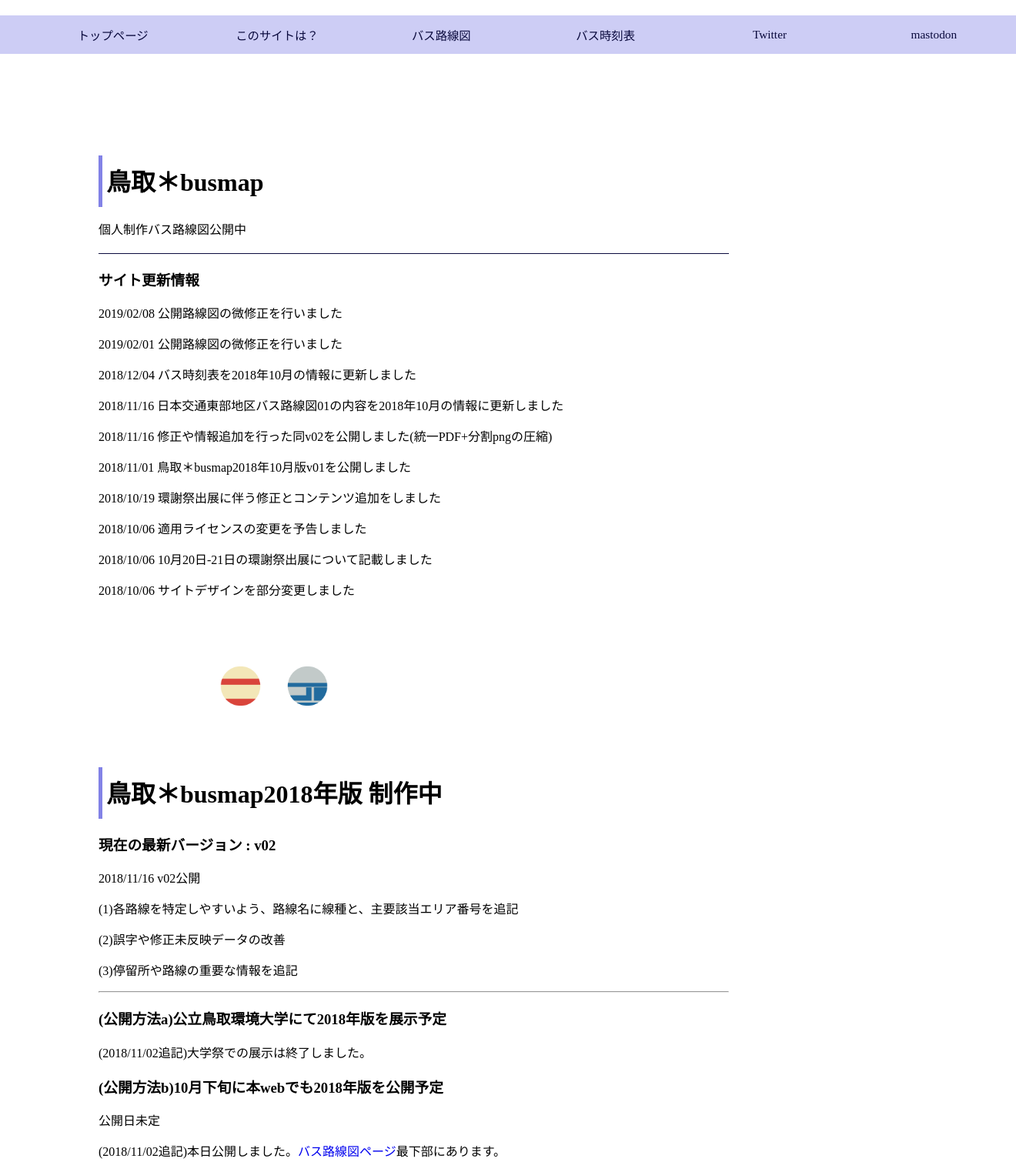
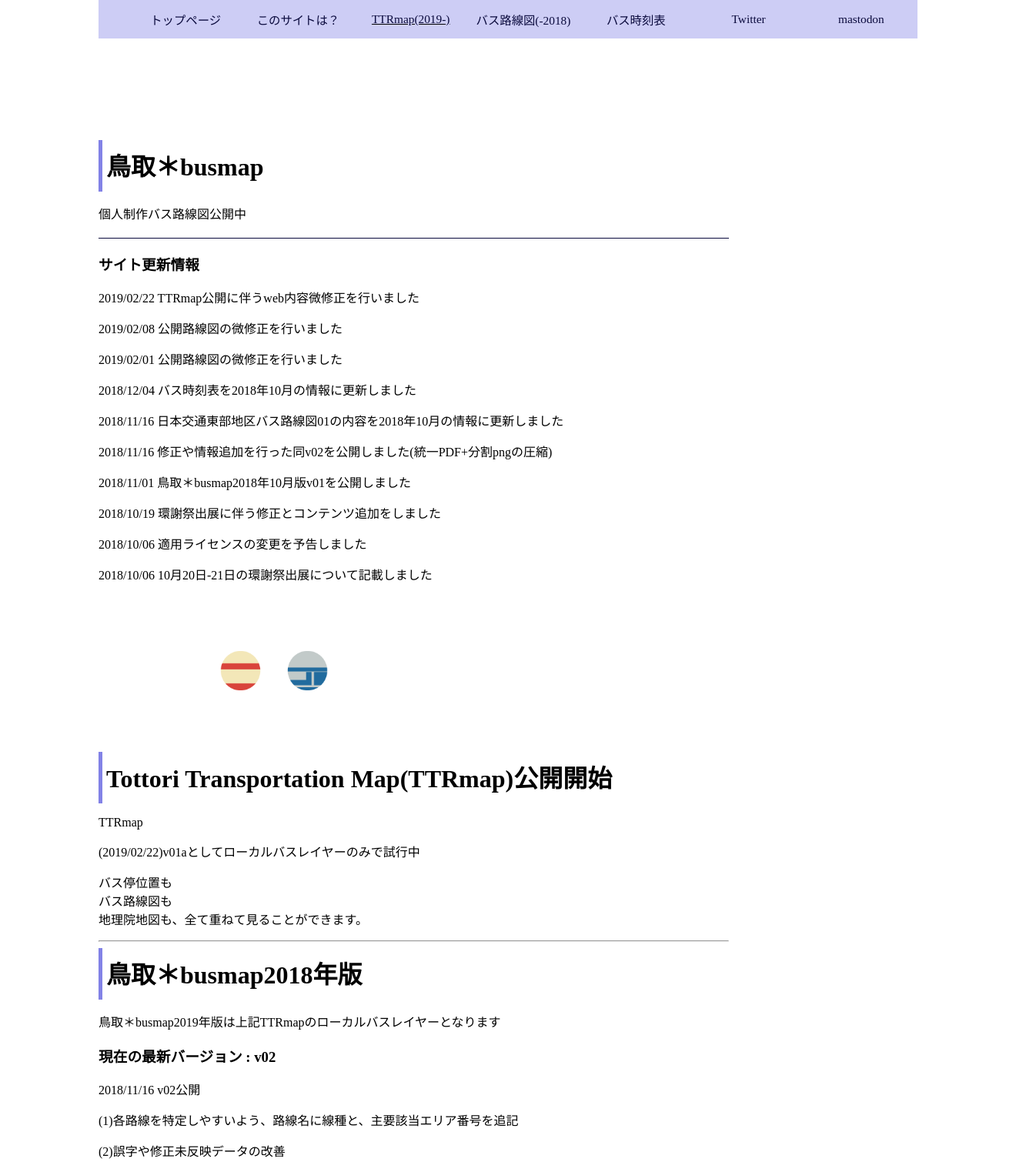
Before and after one commit to kotodu/tottori, a plain HTML site: page index.html in a window 1280 px wide. Shown: the top 1510 px of the page at 77% size, 1320 px wide, since content can reach past the window. Drawn offline with Linux system fonts and the light colour scheme.

Commit message:
祝！ttrmap公開

```diff
--- a/cont/add20181006.css
+++ b/cont/add20181006.css
@@ -38,10 +38,12 @@ ul.nav a:active {
     height: 50px;
     display: grid;
     text-align: center;
-    margin: 20px 0px 20px 0px;
-    grid-template-columns: 1fr 1fr 1fr 1fr 1fr 1fr;
+    /* margin: 10vw 0 10vw 0; */
+    margin-left: 10vw;
+    margin-top: 0;
+    grid-template-columns: 1fr 1fr 1fr 1fr 1fr 1fr 1fr;
     /* これは縦にいくつ区切り線を入れるか */
-    width: 100%;
+    width: 80vw;
 }
 
 ul.nav li{
@@ -64,25 +66,31 @@ ul.nav li{
     grid-row:1/1;
 }
 
-#n3{
+#nn{
     /* width:100px; */
     grid-column: 3/4;
     grid-row:1/1;
 }
-#n4{
+
+#n3{
     /* width:100px; */
     grid-column: 4/5;
     grid-row:1/1;
 }
+#n4{
+    /* width:100px; */
+    grid-column: 5/6;
+    grid-row:1/1;
+}
 #n5{
     /* width:100px; */
-    grid-column: 5/6;
+    grid-column: 6/7;
     grid-row:1/1;
 }
 
 #n6{
     /* width:100px; */
-    grid-column: 6/7;
+    grid-column: 7/8;
     grid-row:1/1;
 }
 
--- a/cont/let.js
+++ b/cont/let.js
@@ -18,7 +18,8 @@ logweb = [
     ['2018/11/16','日本交通東部地区バス路線図01の内容を2018年10月の情報に更新しました'],
     ['2018/12/04','バス時刻表を2018年10月の情報に更新しました'],
     ['2019/02/01','公開路線図の微修正を行いました'],
-    ['2019/02/08','公開路線図の微修正を行いました']
+    ['2019/02/08','公開路線図の微修正を行いました'],
+    ['2019/02/22','TTRmap公開に伴うweb内容微修正を行いました']
 ];
 
 let lastTTbusmap = [];
--- a/index.html
+++ b/index.html
@@ -15,7 +15,8 @@
 	<ul class="nav">
 	<li id="n1"><a href="index.html">トップページ</a></li>
 	<li id="n2"><a href="about.html">このサイトは？</a></li>
-	<li id="n3"><a href="busroutemap.html">バス路線図</a></li>
+	<li id="nn"><span style="text-decoration: underline;"><a href="https://busroutemap.github.io/ttrmap">TTRmap(2019-)</a></span></li>
+	<li id="n3"><a href="busroutemap.html">バス路線図(-2018)</a></li>
 	<li id="n4"><a href="timetable.html">バス時刻表</a></li>
 	<li id="n5"><a href="https://twitter.com/busroutemap">Twitter</a></li>
 	<li id="n6"><a href="https://mstdn.sanin.link/@busroutemap">mastodon</a></li>
@@ -27,7 +28,6 @@
 			<h1>鳥取＊busmap</h1>
 			<p>個人制作バス路線図公開中</p>
 		</div>
-		<!-- <p>初めてこのウェブサイトへ訪問された方は、<a href="about.html">こちら</a>をお読みください。</p> -->
 		<h3>サイト更新情報</h3>
 		<!-- 時間がないので暫定版、後日templateタグ勉強しておくこと -->
 		<p id="i1"></p>
@@ -59,8 +59,16 @@
 		</noscript>
 		<img class="cimg" src="cont/nh_index.png" width=25% height=25% alt="topimage" title="topimage">
 		<div class="heading">
-		<h1>鳥取＊busmap2018年版 制作中</h1>
-		<h3>現在の最新バージョン : v02</h3>
+			<h1>Tottori Transportation Map(TTRmap)公開開始</h1>
+			<p><a hfer="https://busroutemap.github.io/ttrmap">TTRmap</a></p>
+			<p>(2019/02/22)v01aとしてローカルバスレイヤーのみで試行中</p>
+			<p>バス停位置も<br>
+				バス路線図も<br>
+				地理院地図も、全て重ねて見ることができます。</p>
+			<hr>
+			<h1>鳥取＊busmap2018年版</h1>
+			<p>鳥取＊busmap2019年版は上記TTRmapのローカルバスレイヤーとなります</p>
+			<h3>現在の最新バージョン : v02</h3>
 		<p id="TT1"></p>
 		<p id="TT2"></p>
 		<p id="TT3"></p>
@@ -72,20 +80,7 @@
 			};
 		</script>
 		<hr>
-		<h3>(公開方法a)公立鳥取環境大学にて2018年版を展示予定</h3>
-		<p>(2018/11/02追記)大学祭での展示は終了しました。</p>
-		<!-- <ul>
-		<li>[日付]2018年10月20日,21日(土曜,日曜)</li>
-		<li>[場所]公立鳥取環境大学　メディアセンター(図書館)前の廊下</li>
-		<li>[時刻]両日とも、環謝祭(大学祭)開催時間中、常時</li>
-		<li>[名義]大学祭展示企画"鳥取＊busmap</li>
-		<li>[詳細]JR鳥取駅南口から臨時シャトルバスで約20分</li>
-		<li>[注意]制作者本人は展示エリアに常駐していません</li>
-		<li>※時間帯によっては皆様からご意見を賜る可能性があります</li>
-		</ul> -->
-		<h3>(公開方法b)10月下旬に本webでも2018年版を公開予定</h3>
-		<p>公開日未定</p>
-		<p>(2018/11/02追記)本日公開しました。<a href="busroutemap.html">バス路線図ページ</a>最下部にあります。</p>
+		<a href="busroutemap.html">バス路線図ページ</a>最下部にあります。</p>
 		<br>
 		<h3>2018年版での内容変更点</h3>
 		<ul>
@@ -93,10 +88,8 @@
 			<li>印刷すると道路地図風に持ち運べるようデザイン変更</li>
 			<li>"片側にポールがない両方向乗降バス停"を実態調査し全域で反映(一部を除く)</li>
 		</ul>
-		<h3>今後の新規公開や修正からはCreative Commons BY 4.0へ予定</h3>
 		<br>
 		<p>連絡は@busroutemapまで(mstdn.sanin.link, twitter)</p>
-		<!-- <img src="topimage.png" width="1024" height="720" alt="topimage" title="topimage"> -->
 		</div>
 	</div>
 
```
Also changed, not shown: about.html (+2 -1 lines), busroutemap.html (+2 -1 lines), timetable.html (+2 -2 lines).
